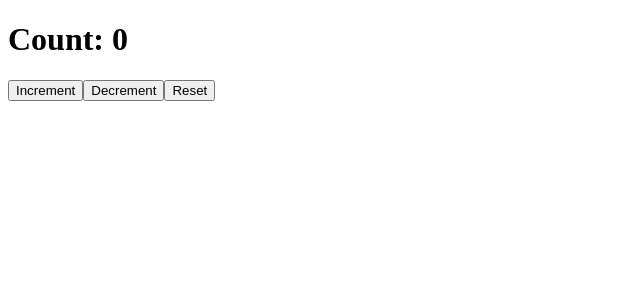
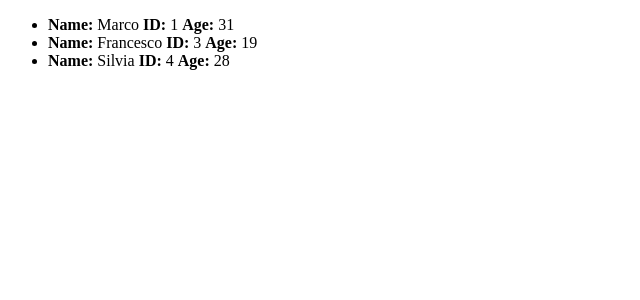
Before and after one commit to marcopiro91/React-Esercizi, a React (Create React App) app: page / in a window 1280 px wide. Shown: the top 300 px of the page, without its empty margins (0-640 px from the left). Built offline with nearby package versions, Linux system fonts and the light colour scheme.

Commit message:
exercise-42

```diff
--- a/src/App.js
+++ b/src/App.js
@@ -1,8 +1,13 @@
 import React from "react";
-import { Counter } from "./Counter";
+import { FilteredList } from "./FilteredList";
 
-
+const list = [
+ {name: 'Marco', id: 1, age: 31},
+ {name: "Liana", id: 2, age: 17},
+ {name: "Francesco", id: 3, age: 19},
+ {name: "Silvia", id: 4, age: 28},
+]
 
 export function App() {
-    return <Counter />
+    return <FilteredList list={list}/>
 }
--- /dev/null
+++ b/src/FilteredList.js
@@ -0,0 +1,21 @@
+/* Create a FilteredList component that receives a list of objects each containing a name, an id and a age prop. The FilteredList component should render only the items of the list whose age is greater than 18, and the filtering should only happen when the list changes. Use useMemo to memoize the filtered list. */
+
+
+import React, { useMemo } from "react";
+
+
+
+export function FilteredList({list}){
+
+
+    const filteredValues = useMemo(() => {
+        return list.filter((item) => item.age > 18)
+    }, [list])
+
+
+    return (
+        <ul>
+            {filteredValues.map((item) => <li>{<strong>Name:</strong>} {item.name} {<strong>ID:</strong>} {item.id} {<strong>Age:</strong>} {item.age}</li>)}
+        </ul>
+    )
+}
```
